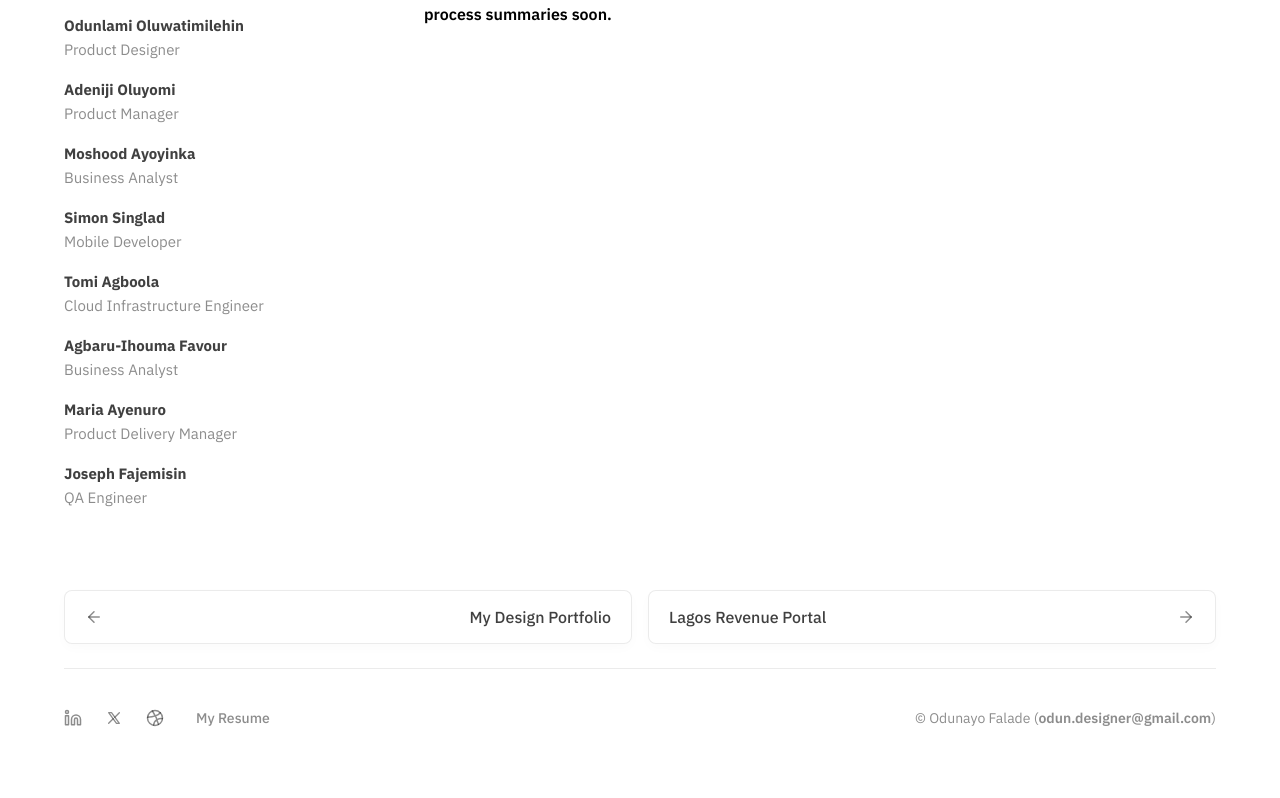
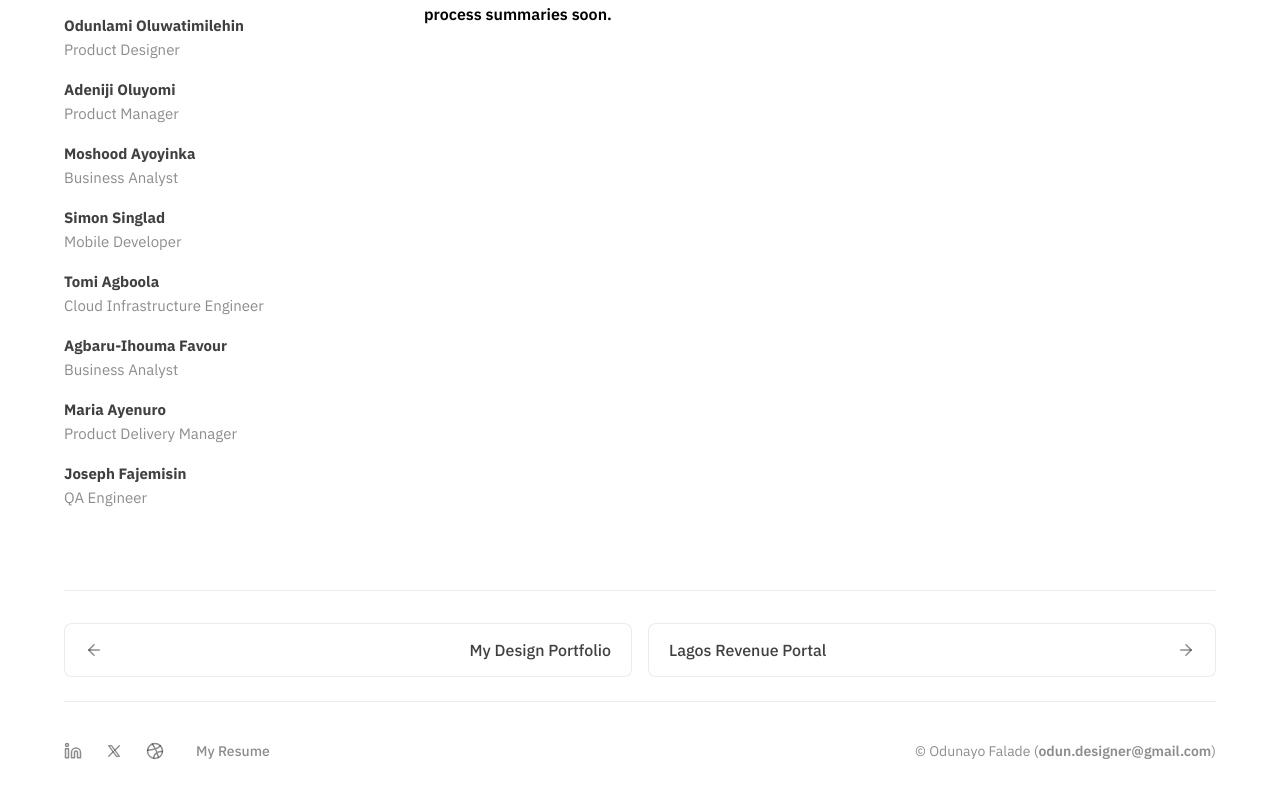
Before and after one commit to AniFUD/portfolio-project, a React (Vite) app: page /selected-work/assets in a window 1280 px wide. Shown: the part 1491-2289 px from the top of the page. Before the commit the page ends 2258 px from the top, so only its background shows below. Built offline with nearby package versions, Linux system fonts and the light colour scheme.

Commit message:
auto-sync: modifications on 2026-07-13 17:13:02

```diff
--- a/src/index.css
+++ b/src/index.css
@@ -1007,6 +1007,8 @@ body {
 /* Bottom Case Study Navigation */
 .case-study-nav {
   margin-top: 64px;
+  padding-top: 32px;
+  border-top: 1px solid var(--border-color);
   display: flex;
   margin-bottom: 24px;
   gap: 16px;
@@ -1021,15 +1023,12 @@ body {
   border: 1px solid var(--border-color);
   border-radius: 8px;
   padding: 16px 20px;
-  box-shadow: 0 4px 12px rgba(0, 0, 0, 0.02);
-  transition: transform 0.3s cubic-bezier(0.16, 1, 0.3, 1), border-color 0.3s, box-shadow 0.3s ease;
+  transition: all 0.25s cubic-bezier(0.4, 0, 0.2, 1);
 }
 
 .case-study-nav-btn:hover {
-  background: var(--bg-secondary);
-  border-color: var(--border-color);
-  box-shadow: 0 8px 24px rgba(0, 0, 0, 0.06);
-  transform: translateY(-2px);
+  background: var(--border-color);
+  border-color: var(--text-tertiary);
 }
 
 .case-study-nav-btn.prev {
@@ -1056,7 +1055,7 @@ body {
 
 .case-study-nav-btn.next:hover .case-study-nav-arrow {
   transform: translateX(4px);
-  color: var(--accent);
+  color: var(--text-primary);
 }
 
 .case-study-nav-title {
```
